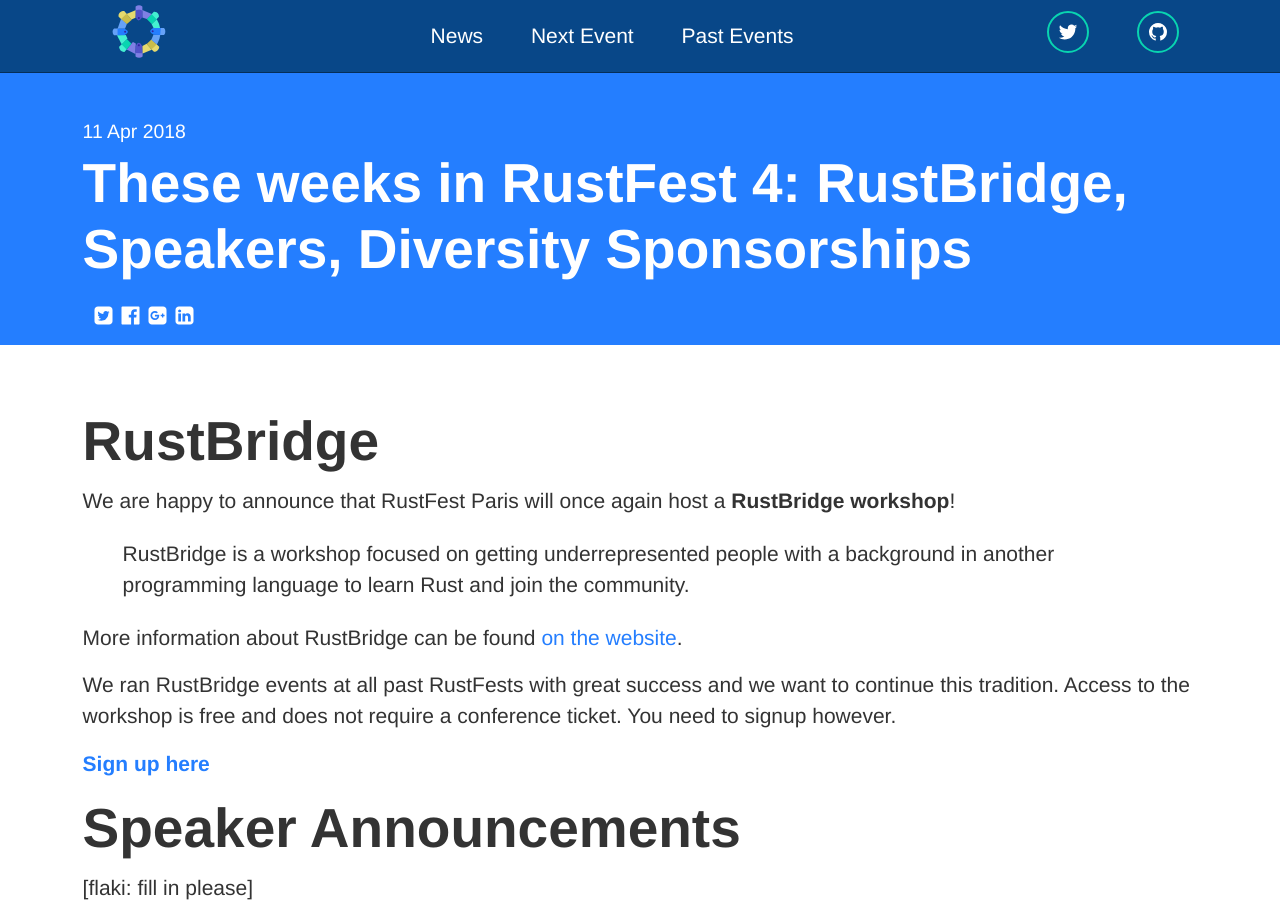
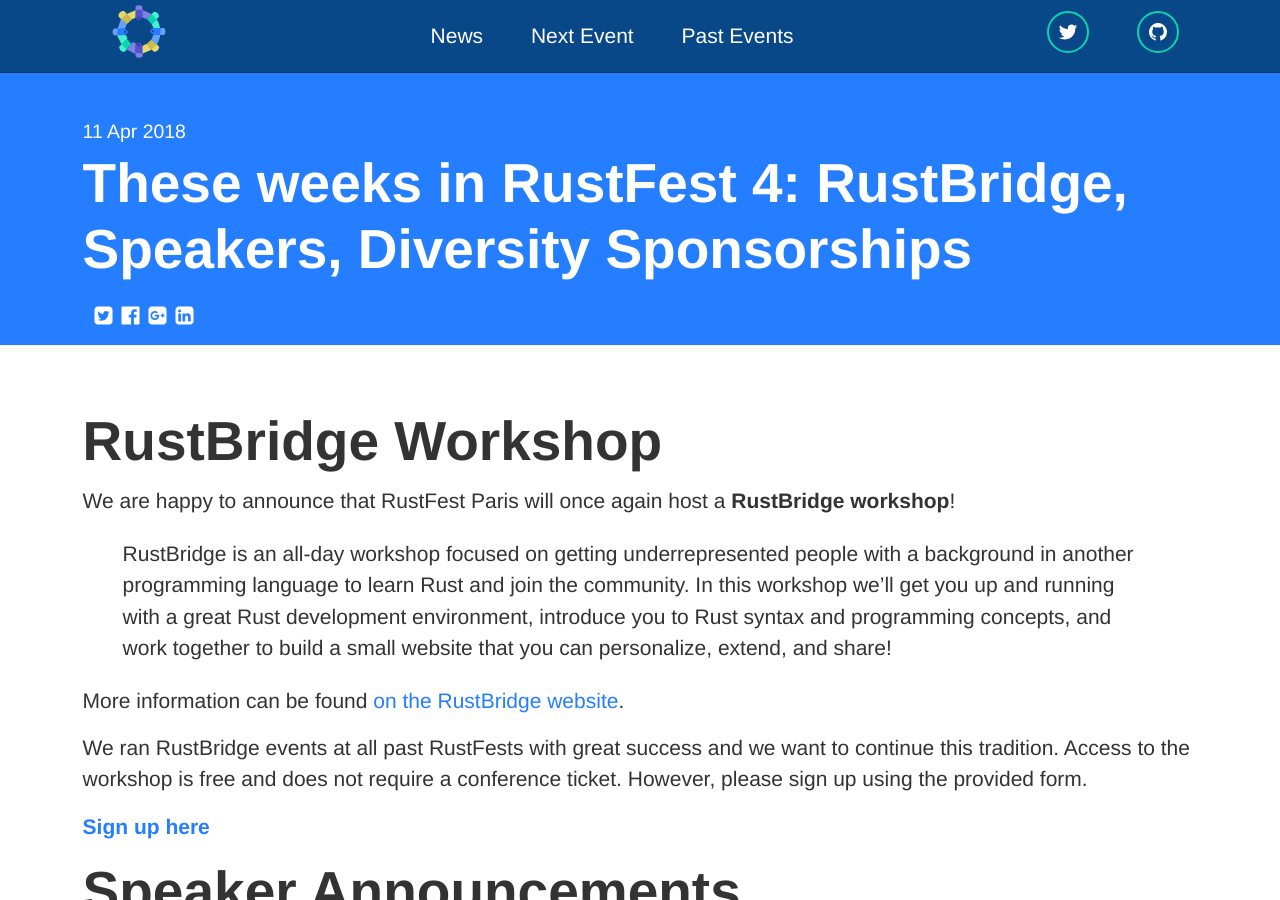
Before and after one commit to RustFestEU/blog.rustfest.eu, a Jekyll site: the page built from _posts/2018-04-11-this-week-in-rustfest-4.md, in a window 1280 px wide and 900 px high. Built offline with Jekyll 4.4.1, drawn with Linux system fonts in a browser that asks for light colours.

Commit message:
Use extended rustbridge description

```diff
--- a/_posts/2018-04-11-this-week-in-rustfest-4.md
+++ b/_posts/2018-04-11-this-week-in-rustfest-4.md
@@ -6,16 +6,16 @@
   - flaki
 ---
 
-# RustBridge
+# RustBridge Workshop
 
 We are happy to announce that RustFest Paris will once again host a **RustBridge workshop**!
 
-> RustBridge is a workshop focused on getting underrepresented people with a background in another programming language to learn Rust and join the community.
+> RustBridge is an all-day workshop focused on getting underrepresented people with a background in another programming language to learn Rust and join the community. In this workshop we'll get you up and running with a great Rust development environment, introduce you to Rust syntax and programming concepts, and work together to build a small website that you can personalize, extend, and share!
 
-More information about RustBridge can be found [on the website][rustbridge].
+More information can be found [on the RustBridge website][rustbridge].
 
 We ran RustBridge events at all past RustFests with great success and we want to continue this tradition.
-Access to the workshop is free and does not require a conference ticket. You need to signup however.
+Access to the workshop is free and does not require a conference ticket. However, please sign up using the provided form.
 
 [**Sign up here**](FILL IN SIGNUP LINK)
 
```
